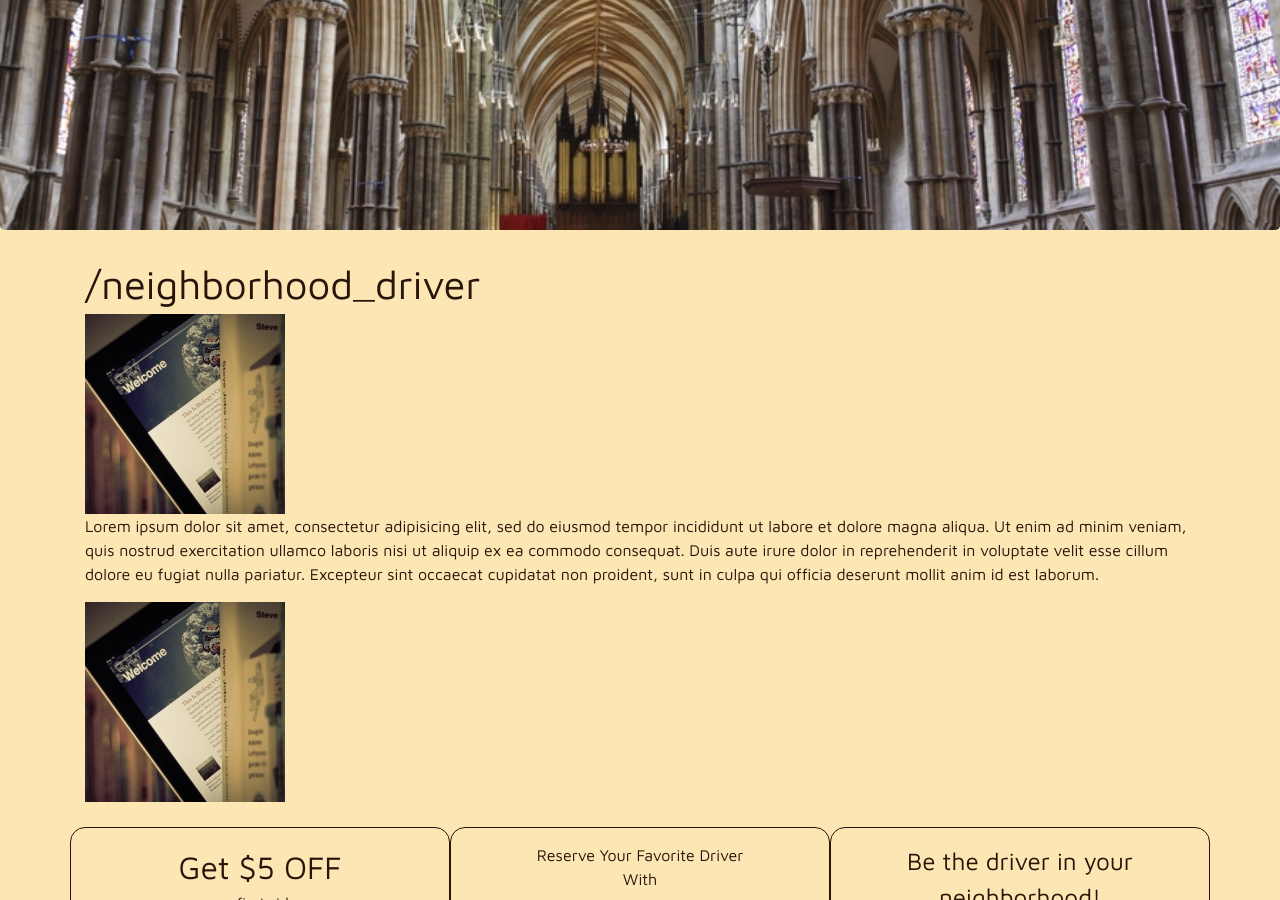
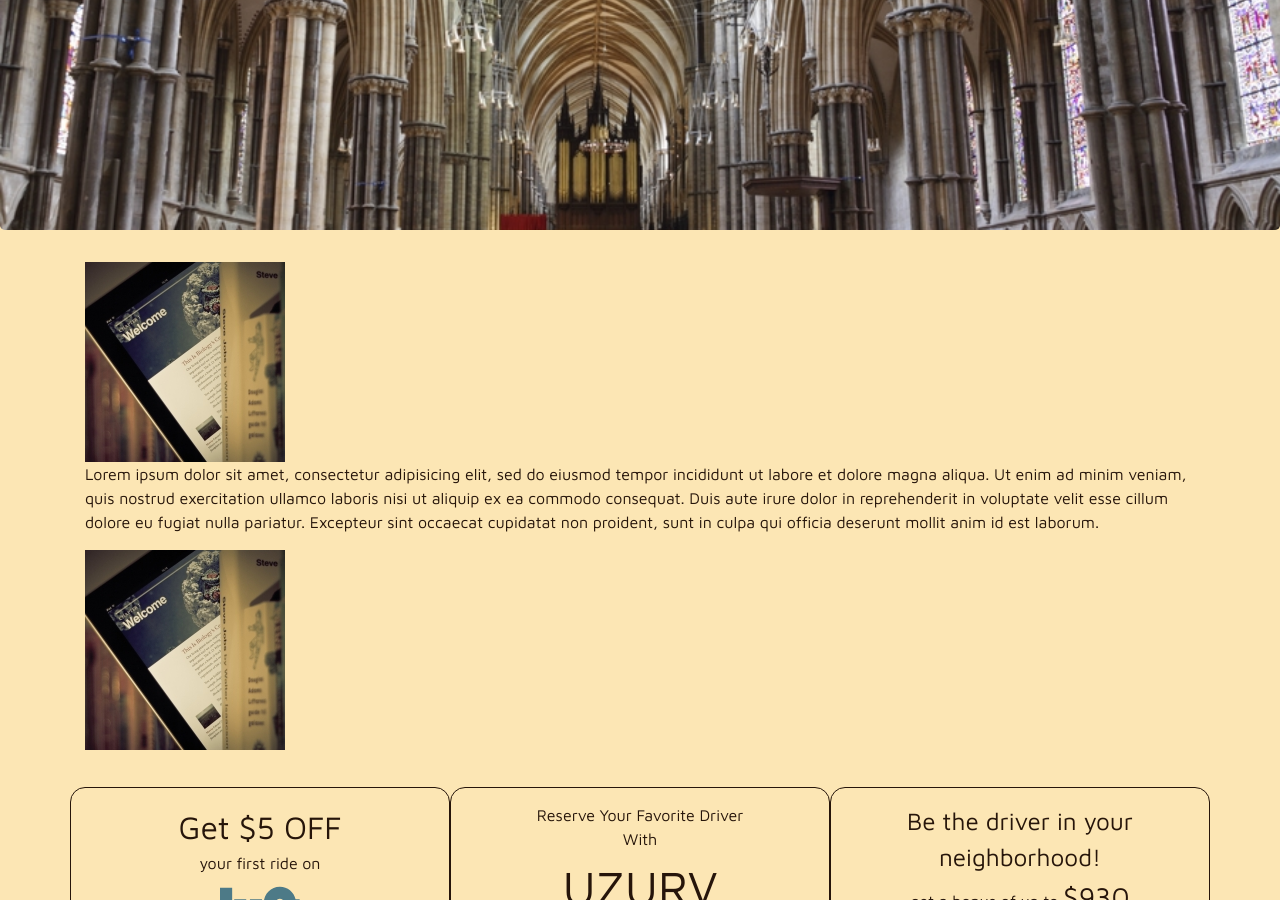
Before and after one commit to leighMichaelForrest/neighborhood_driver, a Jekyll site: the page built from index.html, in a window 1280 px wide and 900 px high, scrolled down 444 px. Built offline with Jekyll 4.4.1, drawn with Linux system fonts in a browser that asks for light colours; nearby versions of some CDN libraries.

Commit message:
Update index.html

```diff
--- a/index.html
+++ b/index.html
@@ -2,7 +2,6 @@
 layout: default
 title: Web Apps For You
 ---
-<h1>{{ site.baseurl }}</h1>
 <img src="./images/one.jpg" alt="" class="pull-left">
 <p class="pull-right">Lorem ipsum dolor sit amet, consectetur adipisicing elit, sed do eiusmod tempor incididunt ut labore et dolore magna aliqua. Ut enim ad minim veniam, quis nostrud exercitation ullamco laboris nisi ut aliquip ex ea commodo consequat. Duis aute irure dolor in reprehenderit in voluptate velit esse cillum dolore eu fugiat nulla pariatur. Excepteur sint occaecat cupidatat non proident, sunt in culpa qui officia deserunt mollit anim id est laborum.</p>
 <img src="./images/two.jpg" alt="">
```
